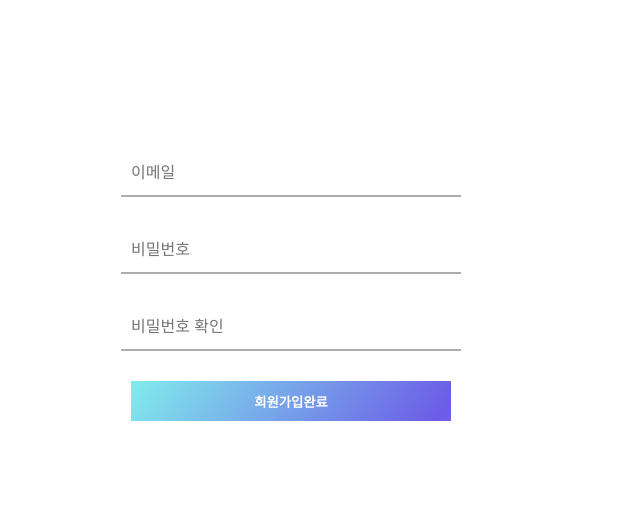
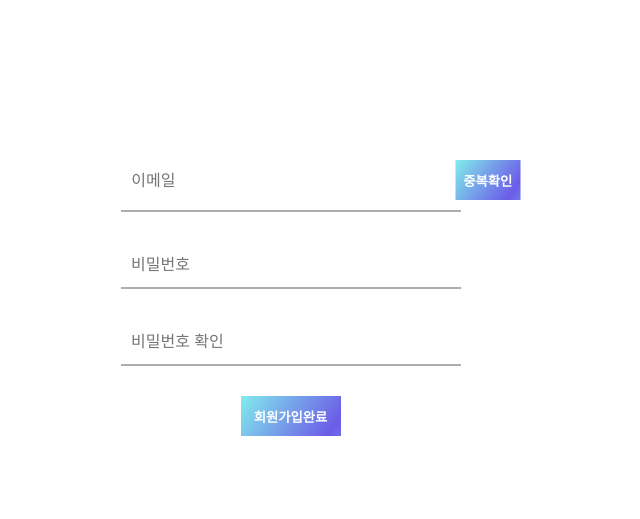
Before and after one commit to hoyyat/seoul-plate, a Flask app: page /signup in a window 1280 px wide. Shown: the top 519 px of the page, without its empty margins (349-989 px from the left). Run offline with Flask 2, Linux system fonts and the light colour scheme; some libraries are stand-ins or nearby versions.

Commit message:
회원가입 완료

```diff
--- a/app.py
+++ b/app.py
@@ -1,4 +1,5 @@
 import certifi
+
 ca = certifi.where()
 
 from flask import Flask, render_template, request, jsonify, redirect, url_for
@@ -6,7 +7,11 @@ from flask import Flask, render_template, request, jsonify, redirect, url_for
 app = Flask(__name__)
 
 from pymongo import MongoClient
-client = MongoClient('mongodb+srv://test:sparta@cluster0.akqwn.mongodb.net/Cluster0?retryWrites=true&w=majority')
+import certifi
+
+ca = certifi.where()
+client = MongoClient('mongodb+srv://test:sparta@cluster0.akqwn.mongodb.net/Cluster0?retryWrites=true&w=majority',
+                     tlsCAFile=ca)
 db = client.dbsparta
 
 SECRET_KEY = 'SP'
@@ -15,41 +20,49 @@ import jwt
 import datetime
 import hashlib
 
+
 @app.route('/')
 def home():
     return render_template('index.html')
+
 
 @app.route('/login')
 def login():
     return render_template('log_in.html')
 
+
 @app.route('/signup')
 def signup():
     return render_template('sign_up.html')
 
+
 @app.route('/detail')
 def detail():
-    plate_num = request.args.get('plate_num')
-    plate = db.plates.find_one({'plate_num': int(plate_num)}, {'_id': False})
+    plate_num = 0
+    plate = db.plates.find_one({'plate_num': plate_num}, {'_id': False})
     comments = list(db.comments.find({'plate_num': str(plate_num)}, {'_id': False}))
     return render_template('detail.html', plate=plate, comments=comments)
+
 
 @app.route('/main2')
 def main2():
     plate = list(db.plates.find({}, {'_id': False}).sort('title'))
     return render_template('main2.html', plates=plate)
 
+
 @app.route('/search')
 def search():
-    select = request.args.get('select') # url로 파라미터 받을때
+    select = request.args.get('select')
     keyword = request.args.get('keyword')
     print(select, keyword)
     plates = list(db.plates.find({str(select): keyword}, {'_id': False}).sort('title'))
-    return render_template('search.html', plates=plates)
+    print(plates)
+    return render_template('main2.html', plates=plates)
+
 
 # @app.route('/api/search_title_place', methods=['POST'])
 # def api_search_title_place():
-#     key_receive = request.form['key_give'] # Ajax로 받을때
+#     key_receive = request.form['key_give']
 #     select_receive = request.form['select_give']
 #
 #     if 'title' == select_receive:
@@ -59,10 +72,10 @@ def search():
 
 @app.route('/sp', methods=['GET'])
 def sp_get():
-
     sp_list = list(db.plates.find({}, {'_id': False}).sort('title'))
 
     return jsonify({'sp_list': sp_list})
+
 
 @app.route('/api/search', methods=['POST'])
 def api_search():
@@ -71,6 +84,7 @@ def api_search():
     search_list = list(db.plates.find({'place': keyword_receive}, {'_id': False}).sort('title'))
 
     return jsonify({'search_list': search_list})
+
 
 @app.route('/api/signup', methods=['POST'])
 def api_signup():
@@ -94,6 +108,18 @@ def api_signup():
 
     return jsonify({'result': 'success', 'msg': '회원가입 성공!'})
 
+
+@app.route('/sign_up/check_dup', methods=['POST'])
+def check_dup():
+
+    id_receive = request.form['id_give']
+    exists = bool(db.users.find_one({"id": id_receive}))
+    print(exists)
+    return jsonify({'result': 'success', 'exists': exists})
+
+
+
+
 @app.route('/api/login', methods=['POST'])
 def api_login():
     id_receive = request.form['id_give']
@@ -113,6 +139,7 @@ def api_login():
         return jsonify({'result': 'success', 'token': token})
     else:
         return jsonify({'result': 'fail', 'msg': '아이디/비밀번호가 일치하지 않습니다.'})
+
 
 @app.route('/api/comment', methods=['POST'])
 def api_comment():
@@ -138,5 +165,6 @@ def api_comment():
     except jwt.exceptions.DecodeError:
         return redirect(url_for("login", msg="로그인 정보가 존재하지 않습니다."))
 
+
 if __name__ == '__main__':
     app.run('0.0.0.0', port=5000, debug=True)
--- a/static/js/sign_up.js
+++ b/static/js/sign_up.js
@@ -1,7 +1,40 @@
+var joinCheck = false;
+// 자바스크립트 전체에서 사용하는 변수 (전역변수)
 function signup() {
+    var signCHeck = false;
     // const formData = $('.joinForm').serialize();
     // console.log(formData.get('email')
+    if (!joinCheck) {
+        alert("이메일중복체크를해주세요")
+        return;
+    }
 
+    var password = $("#loginPw").val();
+    var password2 = $("#loginPwConfirm").val();
+
+    if (password == "") {
+        $("#help-password").text("비밀번호를 입력해주세요.").removeClass("is-safe").addClass("is-danger")
+        $("#loginPw").focus()
+        return;
+    } else if (!is_password(password)) {
+        $("#help-password").text("비밀번호의 형식을 확인해주세요. 영문과 숫자 필수 포함, 특수문자(!@#$%^&*) 사용가능 8-20자").removeClass("is-safe").addClass("is-danger")
+        $("#loginPw").focus()
+        return;
+    } else {
+        $("#help-password").text("사용할 수 있는 비밀번호입니다.").removeClass("is-danger").addClass("is-success")
+    }
+    //위에 비밀번호
+    if (password2 == "") {
+        $("#help-password2").text("비밀번호를 입력해주세요.").removeClass("is-safe").addClass("is-danger")
+        $("#loginPwConfirm").focus()
+        return;
+    } else if (password2 != password) {
+        $("#help-password2").text("비밀번호가 일치하지 않습니다.").removeClass("is-safe").addClass("is-danger")
+        $("#loginPwConfirm").focus()
+        return;
+    } else {
+        $("#help-password2").text("비밀번호가 일치합니다.").removeClass("is-danger").addClass("is-success")
+    }
     $.ajax({
         type: "POST",
         url: "/api/signup",
@@ -19,3 +52,53 @@ function signup() {
         },
     });
 }
+
+function is_nickname(asValue) {
+    var regExp = /[0-9a-zA-Z]([-_.]?[0-9a-zA-Z])*@[0-9a-zA-Z]([-_.]?[0-9a-zA-Z])*.[a-zA-Z]$/i;
+    return regExp.test(asValue);
+}
+
+function check_dup() {
+    let email = $("#email").val() //id로 가져온거
+    //console.log($("#email"))
+    // $("div[name=email]").val() name
+    // $(".email").val() class로 가져오는법
+    console.log(email)
+    if (email == "") {
+        $("#help-email").text("이메일를 입력해주세요.").removeClass("is-safe").addClass("is-danger")
+        $("#email").focus()
+        return;
+    }
+    if (!is_nickname(email)) {
+        $("#help-email").text("이메일형식으로 써주세요").removeClass("is-safe").addClass("is-danger")
+        $("#email").focus()
+        return;
+    }
+
+
+    $("#help-email").addClass("is-loading")
+    $.ajax({
+        type: "POST",
+        url: "/sign_up/check_dup",
+        data: {
+            id_give: email
+        },
+        success: function (response) {
+            console.log('1', response)
+            if (response["exists"]) {
+                $("#help-email").text("이미 존재하는 이메일입니다.").removeClass("is-safe").addClass("is-danger")
+                $("#email").focus()
+                joinCheck = false
+            } else {
+                $("#help-email").text("사용할 수 있는 이메일입니다.").removeClass("is-danger").addClass("is-success")
+                joinCheck = true
+            }
+            $("#help-email").removeClass("is-loading")
+        }
+    });
+}
+
+function is_password(asValue) {
+    var regExp = /^(?=.*\d)(?=.*[a-zA-Z])[0-9a-zA-Z!@#$%^&*]{8,20}$/;
+    return regExp.test(asValue);
+}
--- a/templates/sign_up.html
+++ b/templates/sign_up.html
@@ -1,10 +1,10 @@
 <!DOCTYPE html>
 <html lang="en">
 <head>
-    <meta charset="UTF-8" />
+    <meta charset="UTF-8"/>
     <title>Sign Up</title>
-    <script src="{{ url_for('static', filename='js/jquery-3.6.0.min.js')}}"></script>
-    <script src="{{ url_for('static', filename='js/sign_up.js')}}"></script>
+    <script src="{{ url_for('static', filename='js/jquery-3.6.0.min.js') }}"></script>
+    <script src="{{ url_for('static', filename='js/sign_up.js') }}"></script>
     <style>
         * {
             margin: 0px;
@@ -24,8 +24,7 @@
             display: flex;
             justify-content: center;
             align-items: center;
-        background: url("https://search.pstatic.net/common/?src=http%3A%2F%2Fshop1.phinf.naver.net%2F20220212_138%2F1644666478145kdKDR_JPEG%2F45802305949737304_1836753438.jpg&type=sc960_832")
-          no-repeat center;
+            background: url("https://search.pstatic.net/common/?src=http%3A%2F%2Fshop1.phinf.naver.net%2F20220212_138%2F1644666478145kdKDR_JPEG%2F45802305949737304_1836753438.jpg&type=sc960_832") no-repeat center;
             background-size: cover;
         }
 
@@ -57,7 +56,7 @@
         }
 
         .email {
-        width: 100%;
+            width: 70%;
             border: none;
             outline: none;
             color: #636e72;
@@ -70,8 +69,8 @@
             position: relative;
             left: 40%;
             transform: translateX(-50%);
-        margin-bottom: 40px;
-        width: 80%;
+            margin-right: 26px;
+            width: 65px;
             height: 40px;
             background: linear-gradient(125deg, #81ecec, #6c5ce7, #81ecec);
             background-position: left;
@@ -87,6 +86,24 @@
         .btn:hover {
             background-position: right;
         }
+
+        .btn2 {
+            left: 50%;
+            transform: translateX(-50%);
+            margin-left: 99px;
+            width: 100px;
+            height: 40px;
+            background: linear-gradient(125deg, #81ecec, #6c5ce7, #81ecec);
+            background-position: left;
+            background-size: 200%;
+            color: white;
+            font-weight: bold;
+            border: none;
+            cursor: pointer;
+            transition: 0.4s;
+            display: inline;
+        }
+
     </style>
 </head>
 <body>
@@ -94,27 +111,35 @@
     <h1>Seoul Plate</h1>
     <form method="POST" class="joinForm">
         <div class="textForm">
-          <input name="email" type="text" class="email" placeholder="이메일" />
+            <input id="email" name="email" type="text" class="email" placeholder="이메일" maxlength="20"/>
+            <button onclick="check_dup()" type="button" class="btn btn-info">중복확인</button>
         </div>
+         <p id="help-email" class="help is-safe"></p>
+
+
         <div class="textForm">
             <input
+                    id="loginPw"
                     name="loginPw"
                     type="password"
                     class="pw"
                     placeholder="비밀번호"
             />
         </div>
+        <p id="help-password" class="help"></p>
         <div class="textForm">
             <input
+                    id="loginPwConfirm"
                     name="loginPwConfirm"
                     type="password"
                     class="pw"
                     placeholder="비밀번호 확인"
             />
         </div>
+        <p id="help-password2" class="help"></p>
         <input
                 type="button"
-          class="btn"
+                class="btn2"
                 onclick="signup(); return false"
                 value="회원가입완료"
         />
```
Lines whose indentation alone changed are shown as unchanged.
